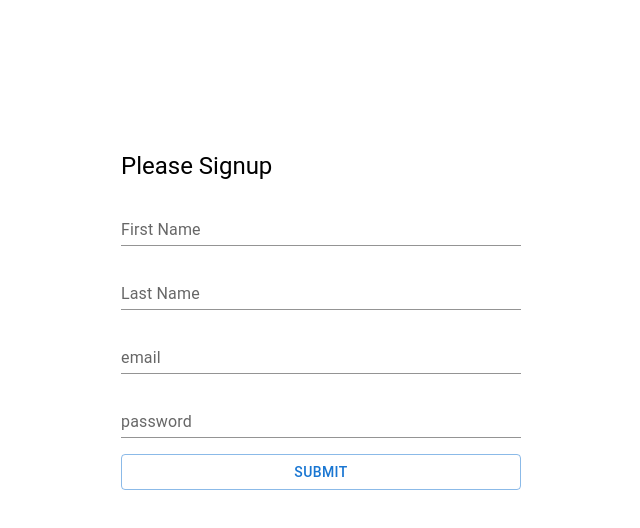
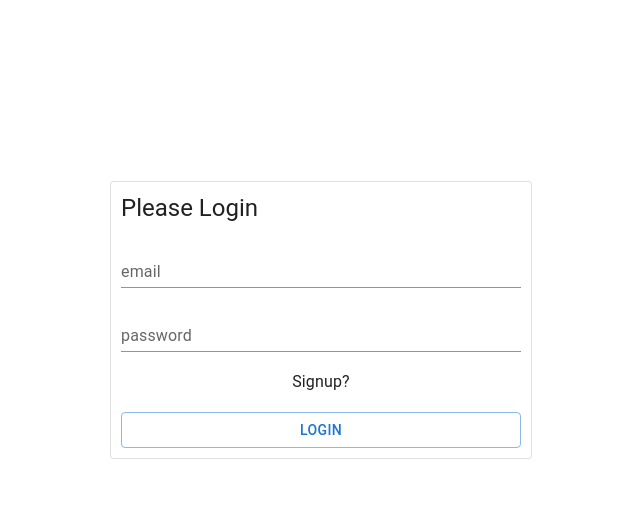
Before and after one commit to bhatshakran/graphqlchatapp, a React (Create React App) app in the folder client/: page / in a window 1280 px wide. Shown: the top 528 px of the page, without its empty margins (319-959 px from the left). Built offline with nearby package versions, Linux system fonts and the light colour scheme.

Commit message:
Login page created

```diff
--- a/client/src/pages/AuthScreen.js
+++ b/client/src/pages/AuthScreen.js
@@ -1,8 +1,10 @@
-import React, { useState } from "react";
-import { Box, Stack, Typography, Button, TextField } from "@mui/material";
+import React, { useRef, useState } from "react";
+import { Box, Stack, Typography, Button, TextField, Card } from "@mui/material";
 
 const AuthScreen = () => {
   const [formData, setFormData] = useState({});
+  const [showLogin, setShowLogin] = useState(true);
+  const authForm = useRef(null);
 
   const handleChange = (e) => {
     setFormData({
@@ -24,9 +26,16 @@
       alignItems="center"
       justifyContent="center"
       height="80vh"
+      ref={authForm}
     >
+      <Card variant="outlined" sx={{ padding: "10px" }}>
         <Stack direction="column" spacing={2} sx={{ width: "400px" }}>
-        <Typography variant="h5">Please Signup</Typography>
+          <Typography variant="h5">
+            Please
+            {showLogin ? " Login" : " Signup"}
+          </Typography>
+          {!showLogin && (
+            <>
               <TextField
                 name="firstName"
                 label="First Name"
@@ -39,6 +48,9 @@
                 variant="standard"
                 onChange={handleChange}
               />
+            </>
+          )}
+
           <TextField
             type="email"
             name="email"
@@ -53,10 +65,22 @@
             variant="standard"
             onChange={handleChange}
           />
+          <Typography
+            textAlign="center"
+            variant="subtitle1"
+            onClick={() => {
+              setShowLogin(!showLogin);
+              setFormData({});
+              authForm.current.reset();
+            }}
+          >
+            {showLogin ? "Signup?" : "Login?"}
+          </Typography>
           <Button variant="outlined" type="submit">
-          Submit
+            {showLogin ? "Login" : "Signup"}
           </Button>
         </Stack>
+      </Card>
     </Box>
   );
 };
```
Lines whose indentation alone changed are shown as unchanged.
